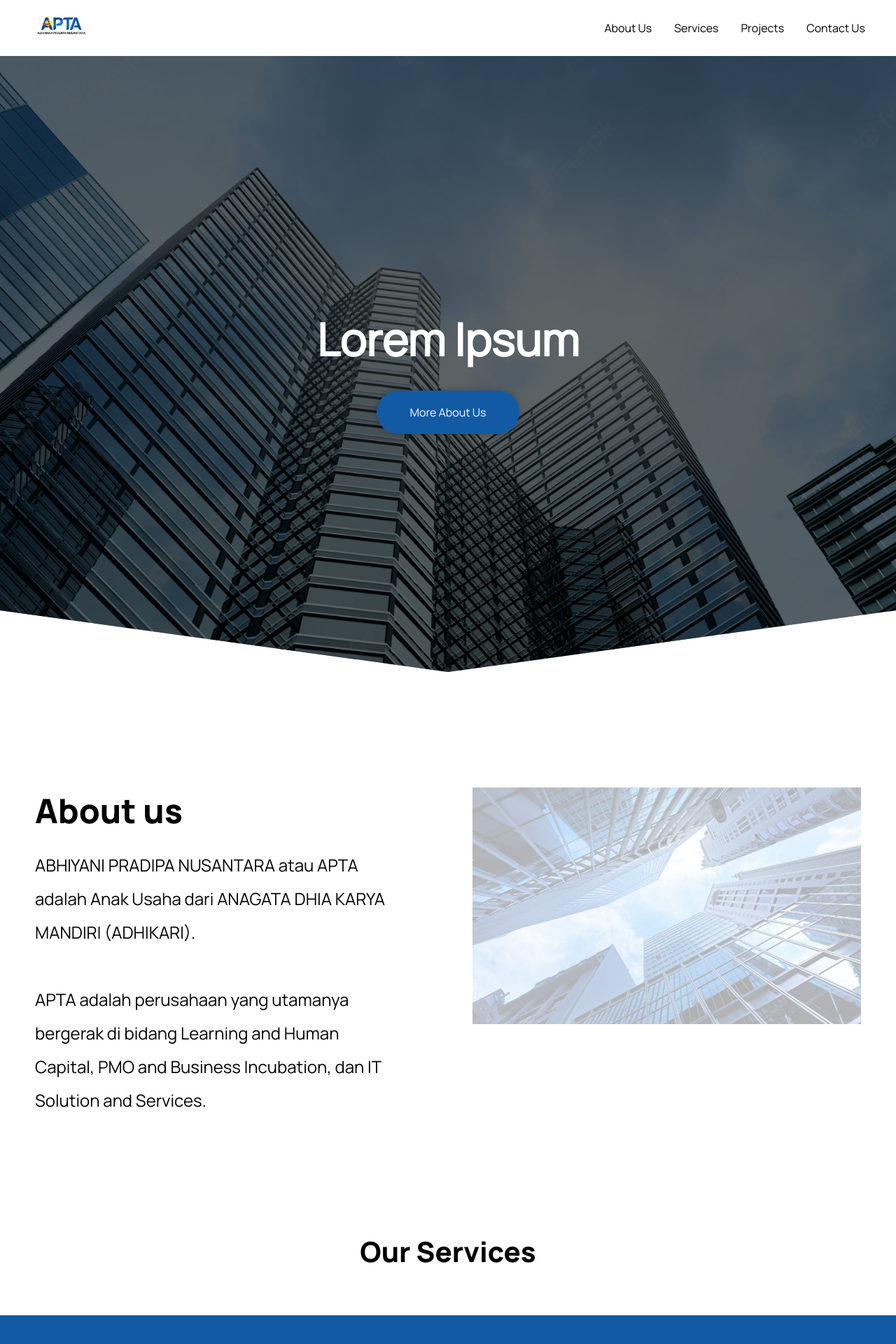
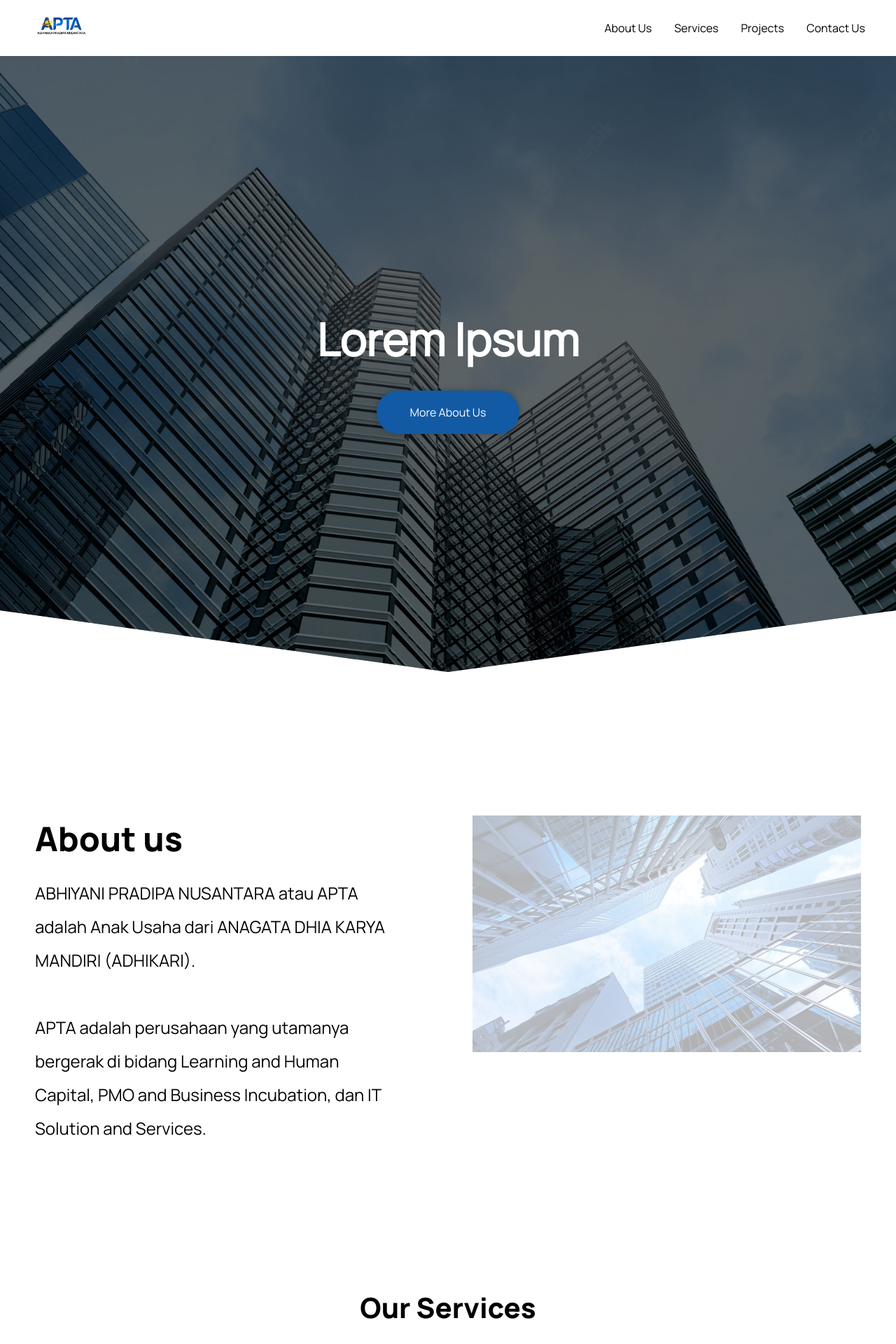
Before and after one commit to Raffiza/apta_landing, a React (Create React App) app: page / in a window 1280 px wide. Shown: the top 1920 px of the page at 70% size. Built offline with nearby package versions, Linux system fonts and the light colour scheme.

Commit message:
fix : fix about us styling

```diff
--- a/src/components/body/AboutUsSection/AboutUsElements.js
+++ b/src/components/body/AboutUsSection/AboutUsElements.js
@@ -2,7 +2,7 @@ import styled from "styled-components";
 
 export const AboutUsContainer = styled.div`
   /* background-color: green; */
-  height: 800px;
+  height: 880px;
   display: flex;
   flex-direction: column;
   justify-content: center;
@@ -22,6 +22,7 @@ export const ContentWrapper = styled.div`
 
   @media screen and (max-width: 768px) {
     grid-template-columns: 1fr;
+    width: auto;
     padding: 0 16px;
   }
 `;
```
